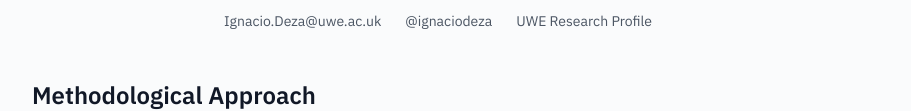
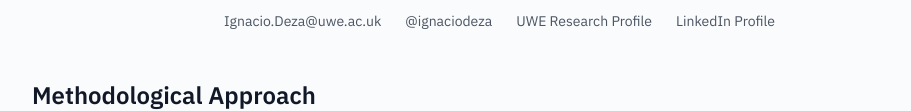
Before and after one commit to ignaciodeza/ignaciodeza.github.io, a plain HTML site: page index.html in a window 1280 px wide. Shown: the part 211-322 px from the top of the page, without its empty margins (184-1095 px from the left). Drawn offline with nearby package versions, Linux system fonts and the light colour scheme.

Commit message:
Update index.html

```diff
--- a/index.html
+++ b/index.html
@@ -35,13 +35,11 @@
 
         <!-- Header - Responsive Layout -->
         <header class="mb-12 flex flex-col sm:flex-row items-center sm:items-start space-y-6 sm:space-y-0 sm:space-x-8">
-            <!-- Headshot Image (Now 10rem) -->
+            <!-- Headshot Image-->
             <div class="headshot-placeholder">
-                <!-- Swapped placeholder content for the actual image tag -->
                 <img src="profile_pic.png" class="w-full h-full object-cover" alt="Dr. Deza Profile Photo">
             </div>
 
-            <!-- Text Content - Centered on Mobile, Left-aligned on Desktop -->
             <div class="text-center sm:text-left">
                 <h1 class="text-4xl font-semibold mb-3">Ignacio Deza</h1>
                 <p class="text-xl text-gray-700 mb-6 leading-relaxed">
@@ -50,8 +48,9 @@
                 <div class="flex gap-6 text-sm text-gray-600 justify-center sm:justify-start">
                     <a href="mailto:Ignacio.Deza@uwe.ac.uk" class="hover:text-blue-600">Ignacio.Deza@uwe.ac.uk</a>
                     <a href="https://github.com/ignaciodeza" class="hover:text-blue-600">@ignaciodeza</a>
-                    <!-- UPDATED: Corrected UWE Research Profile link -->
                     <a href="https://people.uwe.ac.uk/Person/IgnacioDeza" class="hover:text-blue-600">UWE Research Profile</a>
+                    <a href="https://www.linkedin.com/in/ignaciodeza/" class="hover:text-blue-600">LinkedIn Profile</a>
+
                 </div>
             </div>
         </header>
```
